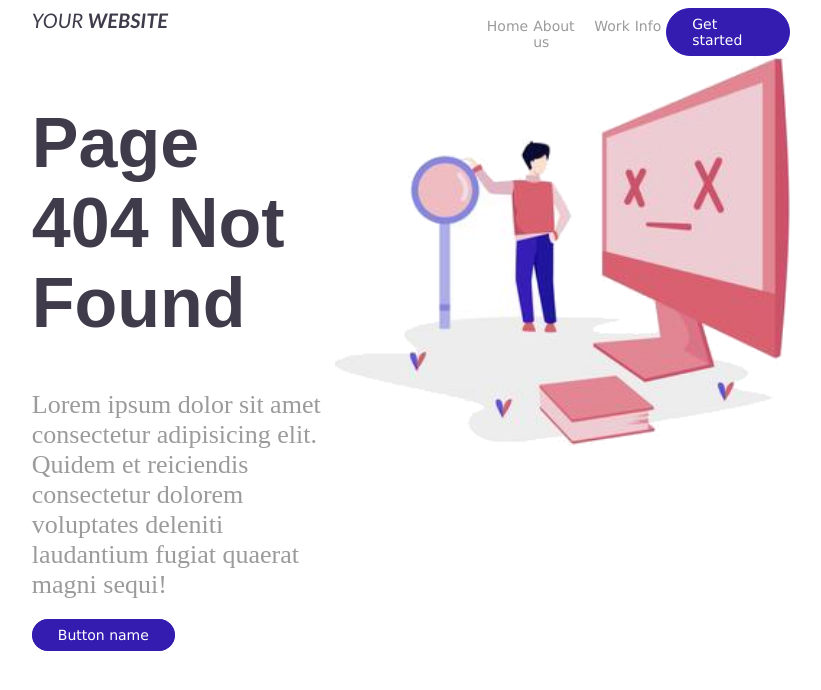
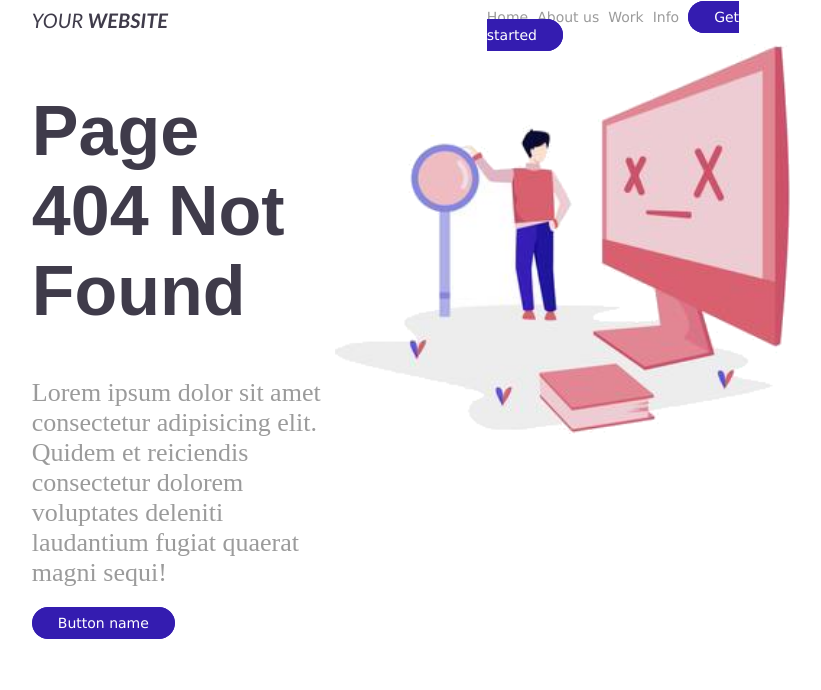
Before and after one commit to marinkus/6-pink, a website: page index.html in a window 1280 px wide. Shown: the whole page, without its empty margins (229-1050 px from the left). Drawn offline with Linux system fonts and the light colour scheme.

Commit message:
display: inline

```diff
--- a/index.html
+++ b/index.html
@@ -9,7 +9,7 @@
 <body style="background-color: #ffffff;">
     <header style="width: 60%; margin-left: 20%; display: inline-block;">
     <text style="width: 60%; float: left; font-family: 'Gill Sans', 'Gill Sans MT', Calibri, 'Trebuchet MS', sans-serif; font-size: 20px; color: #3F3B4A;"><i>YOUR <span><b>WEBSITE</b></span></i></text>
-        <div style="width: 40%; display: flex;">
+        <div style="width: 40%; display: inline;">
             <a href="#" style="font-family: Verdana; font-size: 14px; font-weight: 520; text-decoration: none; color: #9B9B9B; margin-right: 5px; margin-top: 10px;">Home</a>
             <a href="#" style="font-family: Verdana; font-size: 14px; font-weight: 520; text-decoration: none; color: #9B9B9B; margin-right: 5px; margin-top: 10px;">About us</a>
             <a href="#" style="font-family: Verdana; font-size: 14px; font-weight: 520; text-decoration: none; color: #9B9B9B; margin-right: 5px; margin-top: 10px;">Work</a>
```
